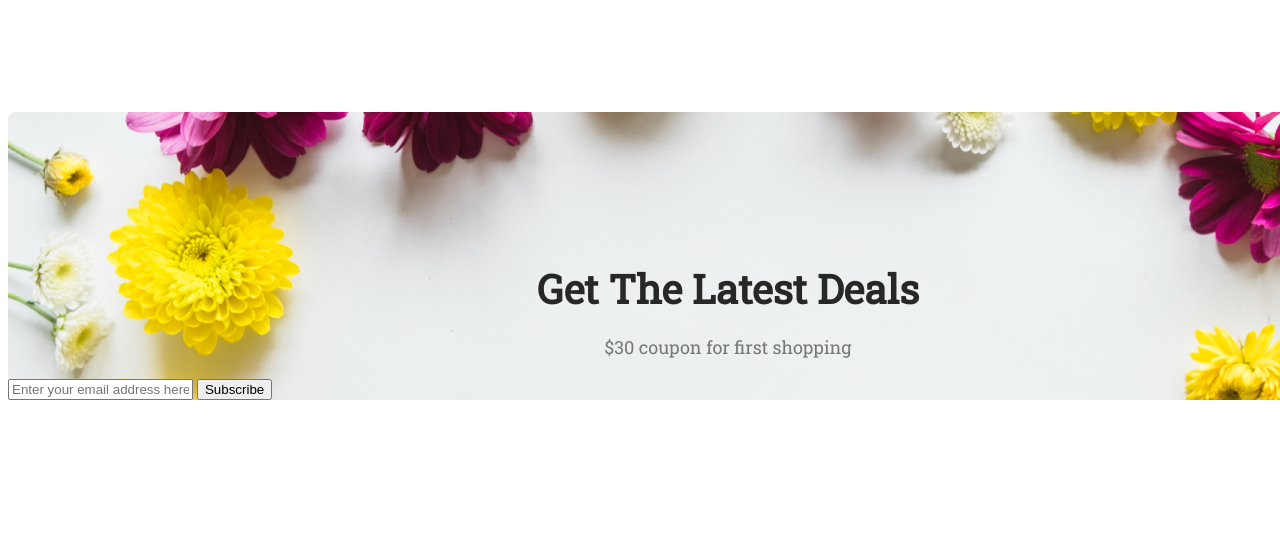
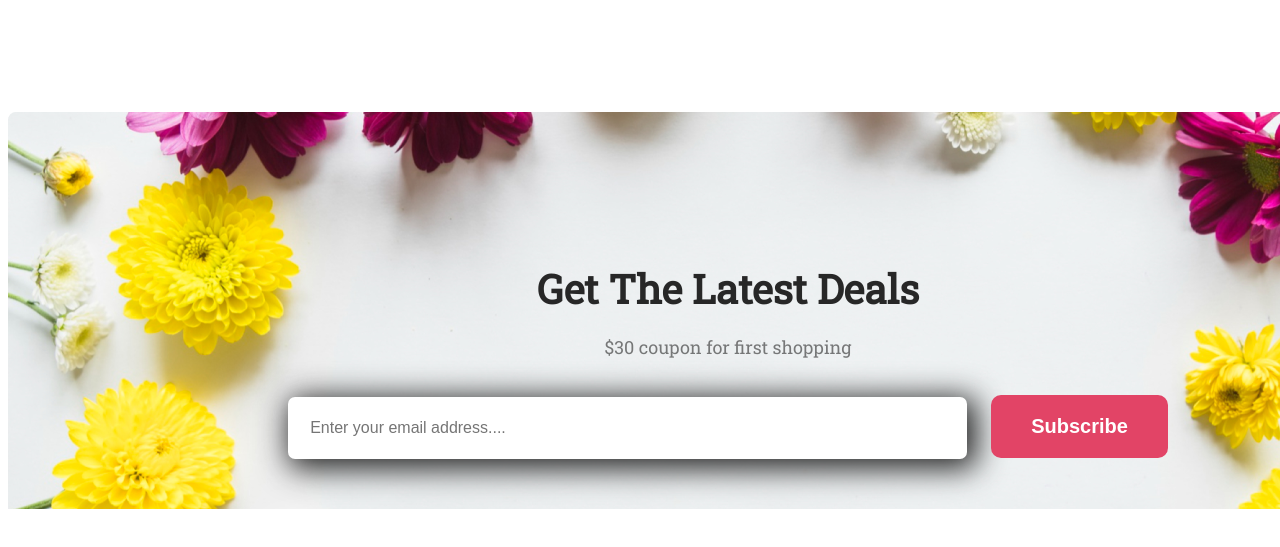
Before and after one commit to AloneAsif1/flower-shop, a plain HTML site: page index.html in a window 1280 px wide. Shown: the part 3748-4295 px from the top of the page. Drawn offline with Linux system fonts and the light colour scheme.

Commit message:
latest deal done

```diff
--- a/index.html
+++ b/index.html
@@ -104,8 +104,10 @@
             <h3 class="latest-title">Get The Latest Deals</h3>
             <p class="latest-content">$30 coupon for first shopping</p>
             <div class="latest-input">
-                <input type="text" id="latest-input" placeholder="Enter your email address here....">
+                <form action="latest.php" id="latest-form">
+                <input type="text" id="latest-input" placeholder="Enter your email address....">
                 <button class="latest-button">Subscribe</button>
+            </form>
             </div>
         </section>
 
--- a/styles/style.css
+++ b/styles/style.css
@@ -152,7 +152,9 @@ body {
     border-radius: 10px;
     cursor: pointer;
 }
-
+.deal-content button:hover{
+    background-color: #272727;
+}
 .insta {
     width: 600px;
     margin: auto;
@@ -271,3 +273,42 @@ body {
     font-weight: 400;
     margin-top: 20px;
 }
+
+.latest-input{
+   display: flex;
+   width: 900px;
+   margin: auto;
+   /* border: 3px solid red; */
+  justify-content: center;
+}
+
+#latest-input{
+    color: rgba(39, 39, 39, 0.60);
+text-align: left;
+font-size: 16px;
+font-weight: 400;
+padding: 22px;
+padding-right: 450px;
+border-radius: 7px;
+border: none;
+box-shadow: 5px 5px 30px 5px #272727;
+margin-top: 20px;
+margin-bottom: 50px;
+}
+
+.latest-button{
+    color: white;
+    font-size: 20px;
+    font-weight: 700;
+    background-color: rgb(226, 68, 102);
+    border: none;
+    padding: 20px 40px;
+    border-radius: 10px;
+    cursor: pointer;
+    margin-left: 20px;
+}
+
+.latest-button:hover{
+    background-color: #272727;
+
+}
```
